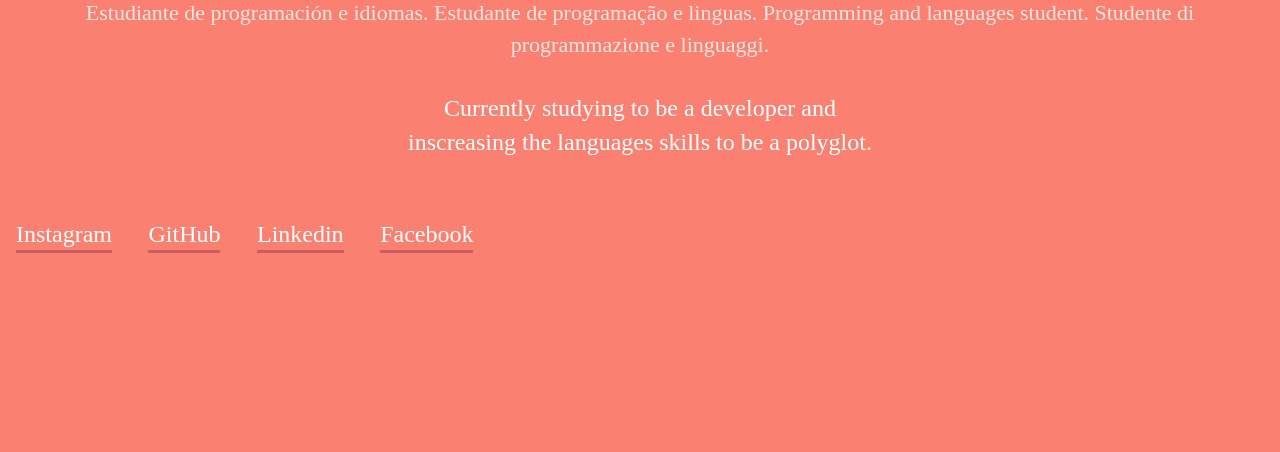
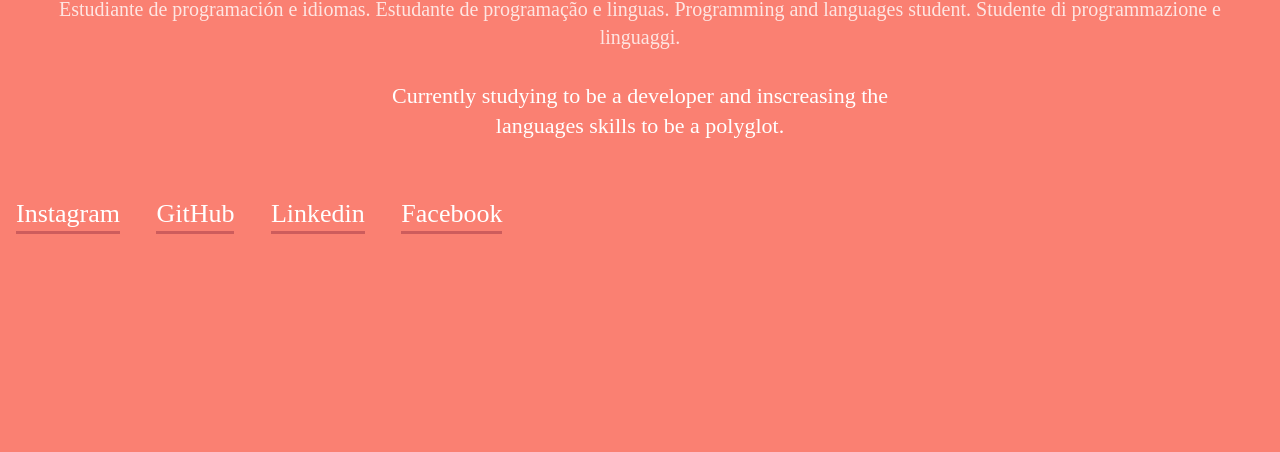
Before and after one commit to Dani-Firma-Paz/My-first-project, a plain HTML site: page index.html in a window 1280 px wide. Shown: the part 348-800 px from the top of the page. Drawn offline with Linux system fonts and the light colour scheme; a web font is replaced by a local one.

Commit message:
my first project-portfolio

```diff
--- a/styles.css
+++ b/styles.css
@@ -25,8 +25,8 @@
         }
         .links a {
           color: #fff;
-          font-size: 24px;
-          line-height: 26px;
+          font-size: 26px;
+          line-height: 22px;
           margin: 0 16px;
           padding-bottom: 3px;
           text-decoration: none;
@@ -57,8 +57,8 @@
         }
         #wrapper h3 {
           color: #fff;
-          font-size: 22px;
-          line-height: 32px;
+          font-size: 20px;
+          line-height: 28px;
           font-weight: normal;
           margin-top: 10px;
           opacity: 0.8;
@@ -67,8 +67,8 @@
           color: #fff;
           max-width: 500px;
           margin: 30px auto;
-          font-size: 24px;
-          line-height: 34px;
+          font-size: 22px;
+          line-height: 30px;
           }
           #links-footer a {
             color: #fff;
```
